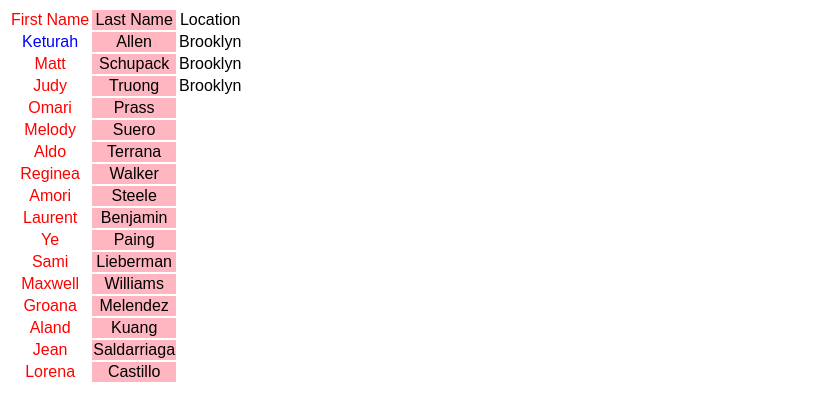
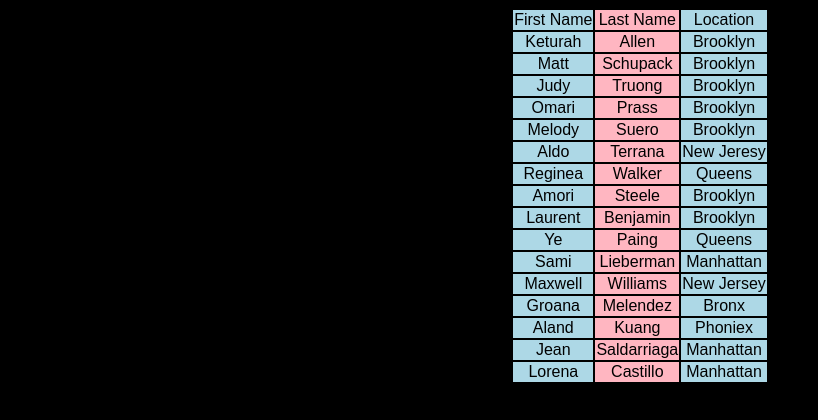
Before and after one commit to kallen312/project-1, a React (Create React App) app: page / in a window 1280 px wide. Shown: the top 420 px of the page, without its empty margins (0-818 px from the left). Built offline with nearby package versions, Linux system fonts and the light colour scheme.

Commit message:
finish project

```diff
--- a/src/App.js
+++ b/src/App.js
@@ -1,47 +1,31 @@
 import "./styles.css";
-
-let location = [
-  "Brooklyn",
-  "Brooklyn",
-  "Brookyln",
-  "Brooklyn",
-  "Brooklyn",
-  "New Jeresy",
-  "Queens"
-];
 
 let people = [
   { first: "First Name", last: "Last Name", location: "Location" },
   { first: "Keturah", last: "Allen", location: "Brooklyn" },
   { first: "Matt", last: "Schupack", location: "Brooklyn" },
   { first: "Judy", last: "Truong", location: "Brooklyn" },
-  { first: "Omari", last: "Prass", location: "" },
-  { first: "Melody", last: "Suero" },
-  { first: "Aldo", last: "Terrana" },
-  { first: "Reginea", last: "Walker" },
-  { first: "Amori", last: "Steele" },
-  { first: "Laurent", last: "Benjamin" },
-  { first: "Ye", last: "Paing" },
-  { first: "Sami", last: "Lieberman" },
-  { first: "Maxwell", last: "Williams" },
-  { first: "Groana", last: "Melendez" },
-  { first: "Aland", last: "Kuang" },
-  { first: "Jean", last: "Saldarriaga" },
-  { first: "Lorena", last: "Castillo" }
+  { first: "Omari", last: "Prass", location: "Brooklyn" },
+  { first: "Melody", last: "Suero", location: "Brooklyn" },
+  { first: "Aldo", last: "Terrana", location: "New Jeresy" },
+  { first: "Reginea", last: "Walker", location: "Queens" },
+  { first: "Amori", last: "Steele", location: "Brooklyn" },
+  { first: "Laurent", last: "Benjamin", location: "Brooklyn" },
+  { first: "Ye", last: "Paing", location: "Queens" },
+  { first: "Sami", last: "Lieberman", location: "Manhattan" },
+  { first: "Maxwell", last: "Williams", location: "New Jersey" },
+  { first: "Groana", last: "Melendez", location: "Bronx" },
+  { first: "Aland", last: "Kuang", location: "Phoniex" },
+  { first: "Jean", last: "Saldarriaga", location: "Manhattan" },
+  { first: "Lorena", last: "Castillo", location: "Manhattan" }
 ];
 
 function addName(person) {
-  let font = "redFont";
-
-  if (person.first === "Keturah") {
-    font = "blueFont";
-  }
-
   return (
     <tr>
-      <td className={font}>{person.first}</td>
+      <td style={{ backgroundColor: "lightblue" }}>{person.first}</td>
       <td style={{ backgroundColor: "lightpink" }}>{person.last}</td>
-      <td>{person.location}</td>
+      <td style={{ backgroundColor: "lightblue" }}>{person.location}</td>
     </tr>
   );
 }
--- a/src/styles.css
+++ b/src/styles.css
@@ -1,12 +1,12 @@
 .App {
   font-family: sans-serif;
   text-align: center;
+  display: flex;
+  justify-content: space-evenly;
+
 }
 
-.redFont {
-  color: red;
+body{
+
+  background-color: black
 }
-
-.blueFont {
-  color: blue;
-}
```
